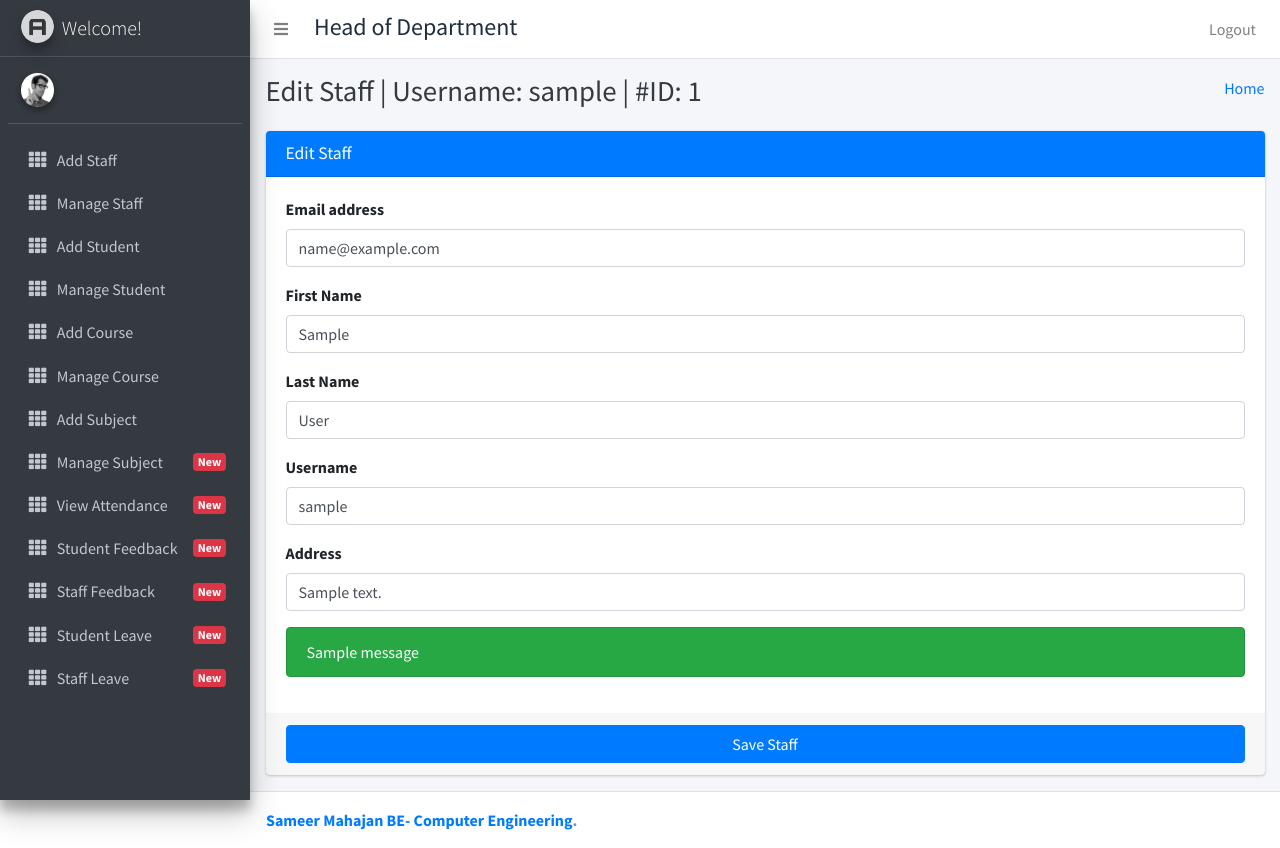
After one commit to ssameermah/Terna-Student-Management, a Django app: page /edit_staff/1 in a window 1280 px wide. The commit adds this page. Run offline with Django 3.2, Linux system fonts and the light colour scheme; tables that the repository leaves empty hold one stand-in row (values such as "Sample post"); one stand-in notice (Sample message) is shown; some libraries are stand-ins or nearby versions.

Commit message:
edit staff details

```diff
--- a/student_management/student_app/HodViews.py
+++ b/student_management/student_app/HodViews.py
@@ -125,3 +125,35 @@ def manage_course(request):
 def manage_subject(request):
     subjects=Subjects.objects.all()
     return render(request,"hod_template/manage_subject_template.html",{"subjects":subjects})
+
+def edit_staff(request,staff_id):
+    staff=Staffs.objects.get(admin=staff_id)
+    return render(request,"hod_template/edit_staff_template.html",{"staff":staff})
+
+def edit_staff_save(request):
+    if request.method != "POST":
+        return HttpResponse("<h2>Method Not Allowed</h2>")
+    else:
+        staff_id=request.POST.get("staff_id")
+        first_name=request.POST.get("first_name")
+        last_name=request.POST.get("last_name")
+        email=request.POST.get("email")
+        username=request.POST.get("username")
+        address=request.POST.get("address")
+
+        try:
+            user=CustomUser.objects.get(id=staff_id)
+            user.first_name=first_name
+            user.last_name=last_name
+            user.email=email
+            user.username=username
+            user.save()
+
+            staff_model=Staffs.objects.get(admin=staff_id)
+            staff_model.address=address
+            staff_model.save()
+            messages.success(request,"Successfully Edited Staff")
+            return HttpResponseRedirect("/edit_staff/"+staff_id)
+        except:
+            messages.error(request,"Failed to Edit Staff")
+            return HttpResponseRedirect("/edit_staff/"+staff_id)
--- a/student_management/student_app/templates/hod_template/base_template.html
+++ b/student_management/student_app/templates/hod_template/base_template.html
@@ -44,7 +44,7 @@
     <ul class="navbar-nav ml-auto">
       <!-- Messages Dropdown Menu -->
       <li class="nav-item">
-        <a class="nav-link" href="#">
+        <a class="nav-link" href="/logout_user">
           Logout
         </a>
       </li>
@@ -72,7 +72,7 @@
           </div><!-- /.col -->
           <div class="col-sm-6">
             <ol class="breadcrumb float-sm-right">
-              <li class="breadcrumb-item"><a href="#">Home</a></li>
+              <li class="breadcrumb-item"><a href="/admin_home">Home</a></li>
             </ol>
           </div><!-- /.col -->
         </div><!-- /.row -->
--- /dev/null
+++ b/student_management/student_app/templates/hod_template/edit_staff_template.html
@@ -0,0 +1,73 @@
+{% extends 'hod_template/base_template.html' %}
+{% block page_title %}
+Edit Staff | Username: {{ staff.admin.username }} | #ID: {{ staff.admin.id }}
+{% endblock page_title %}
+{% block main_content %}
+    <!-- Main content -->
+    <section class="content">
+      <div class="container-fluid">
+          <div class="row">
+              <div class="col-md-12">
+            <!-- general form elements -->
+            <div class="card card-primary">
+              <div class="card-header">
+                <h3 class="card-title">Edit Staff</h3>
+              </div>
+              <!-- /.card-header -->
+              <!-- form start -->
+              <form role="form" action="/edit_staff_save" method="post">
+                  {% csrf_token %}
+                <div class="card-body">
+                  <div class="form-group">
+                    <label>Email address</label>
+                    <input type="email" class="form-control" name="email" placeholder="Enter email" value="{{ staff.admin.email }}">
+                  </div>
+
+                   <div class="form-group">
+                    <label>First Name</label>
+                    <input type="text" class="form-control" placeholder="First Name" name="first_name" value="{{ staff.admin.first_name }}">
+                  </div>
+                   <div class="form-group">
+                    <label>Last Name</label>
+                    <input type="text" class="form-control" placeholder="Last Name" name="last_name" value="{{ staff.admin.last_name }}">
+                    <input type="hidden" name="staff_id" value = "{{ staff.admin.id }}">
+                  </div>
+                   <div class="form-group">
+                    <label>Username</label>
+                    <input type="text" class="form-control" placeholder="Username" name="username" value="{{ staff.admin.username }}">
+                  </div>
+                  <div class="form-group">
+                    <label>Address</label>
+                    <input type="text" class="form-control" placeholder="Address" name="address" value="{{ staff.address }}">
+                  </div>
+                      <div class="form-group">
+                      {% if messages %}
+                        {% for message in messages %}
+                        {% if message.tags == 'error' %}
+                        <div class="alert alert-danger" style="margin-top:10px">{{ message }}</div>
+                        {% endif %}
+                        {% if message.tags == 'success' %}
+                        <div class="alert alert-success" style="margin-top:10px">{{ message }}</div>
+                        {% endif %}
+                        {% endfor %}
+                      {% endif %}
+                    </div>
+
+                </div>
+                <!-- /.card-body -->
+
+                <div class="card-footer">
+                  <button type="submit" class="btn btn-primary btn-block">Save Staff</button>
+                </div>
+              </form>
+            </div>
+            <!-- /.card -->
+
+
+
+          </div>
+          </div>
+      </div>
+    </section>
+    <!-- /.content -->
+{% endblock main_content %}
--- a/student_management/student_app/templates/hod_template/footer.html
+++ b/student_management/student_app/templates/hod_template/footer.html
@@ -1,4 +1,4 @@
 <footer class="main-footer">
-    <strong><a>Sameer Mahajan BE- Computer Engineering</a>.</strong>
+    <strong><a href="https://github.com/ssameermah">Sameer Mahajan BE- Computer Engineering</a>.</strong
 
   </footer>
--- a/student_management/student_management/urls.py
+++ b/student_management/student_management/urls.py
@@ -39,7 +39,10 @@ urlpatterns = [
     path('manage_staff',HodViews.manage_staff),
     path('manage_student',HodViews.manage_student),
     path('manage_course',HodViews.manage_course),
-    path('manage_subject',HodViews.manage_subject)
+    path('manage_subject',HodViews.manage_subject),
+    path('edit_staff/<str:staff_id>',HodViews.edit_staff),
+    path('edit_staff_save',HodViews.edit_staff_save)
+
 
 
 ]+static(settings.MEDIA_URL,document_root=settings.MEDIA_ROOT)+static(settings.STATIC_URL,document_root=settings.STATIC_ROOT)
```
